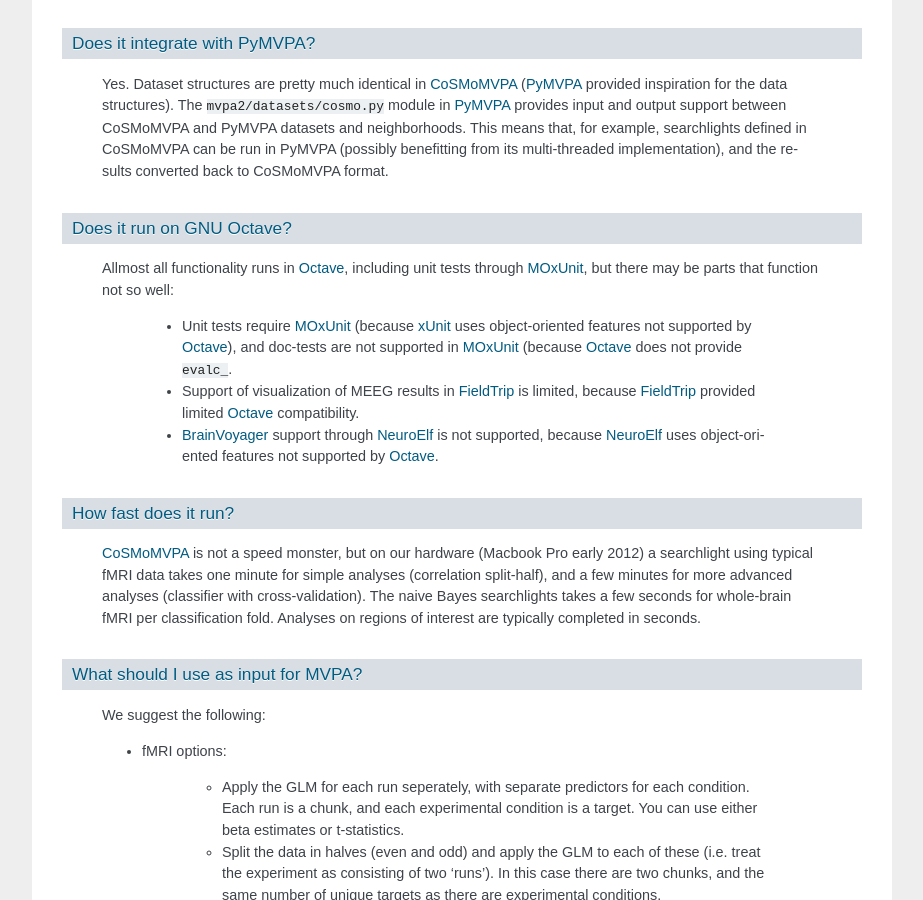
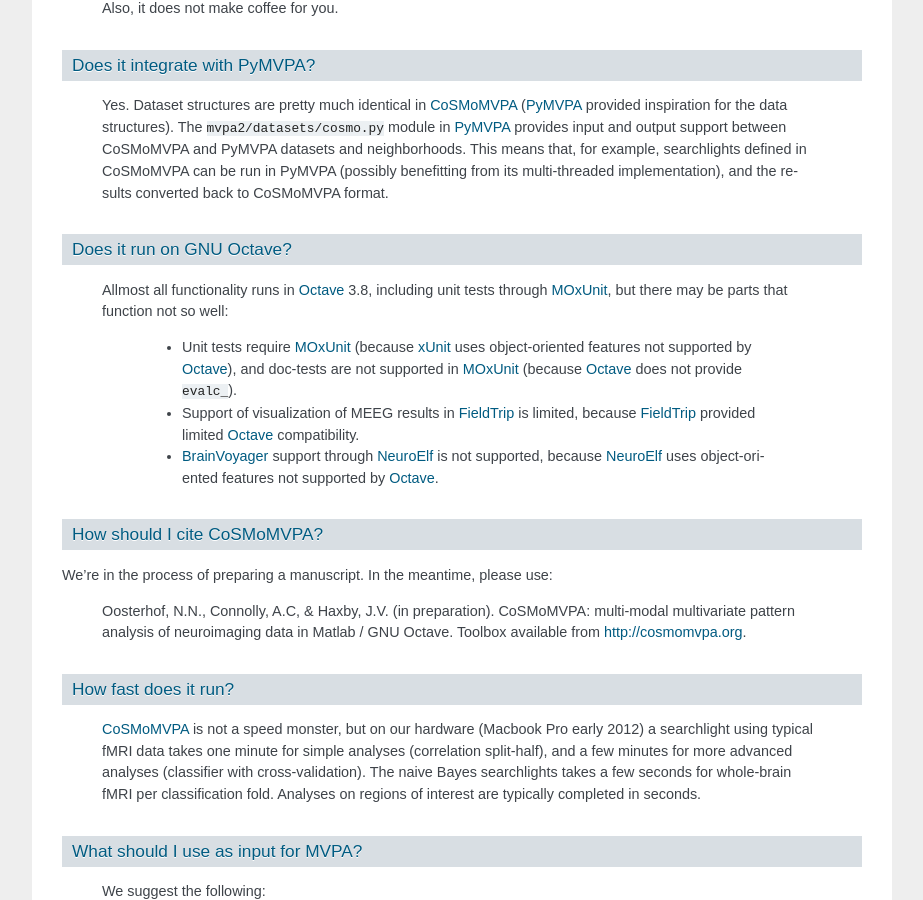
Before and after one commit to CoSMoMVPA/CoSMoMVPA, a Sphinx documentation site: the page built from doc/source/faq.rst, in a window 1280 px wide and 900 px high, scrolled down 2632 px. Shown: the whole window, without its empty margins (198-1121 px from the left). Built offline with Sphinx 7.4.7, drawn with Linux system fonts in a browser that asks for light colours; pages that are not in the unit, such as notebooks, are missing from menus; some of the changed text lies outside the part shown.

Commit message:
WEB+ENH: update citation information for CoSMoMVPA, and support a "year" field in cosmo_check_external

```diff
--- a/doc/source/faq.rst
+++ b/doc/source/faq.rst
@@ -82,13 +82,19 @@ Does it integrate with PyMVPA?
     Yes. Dataset structures are pretty much identical in CoSMoMVPA_ (PyMVPA_ provided inspiration for the data structures). The ``mvpa2/datasets/cosmo.py`` module in PyMVPA_ provides input and output support between CoSMoMVPA and PyMVPA datasets and neighborhoods. This means that, for example, searchlights defined in CoSMoMVPA can be run in PyMVPA (possibly benefitting from its multi-threaded implementation), and the results converted back to CoSMoMVPA format.
 
 Does it run on GNU Octave?
-----------------------
-    Allmost all functionality runs in Octave_, including unit tests through MOxUnit_, but there may be parts that function not so well:
+--------------------------
+    Allmost all functionality runs in Octave_ 3.8, including unit tests through MOxUnit_, but there may be parts that function not so well:
 
-        - Unit tests require MOxUnit_ (because xUnit_ uses object-oriented features not supported by Octave_), and doc-tests are not supported in MOxUnit_ (because Octave_ does not provide ``evalc_``.
+        - Unit tests require MOxUnit_ (because xUnit_ uses object-oriented features not supported by Octave_), and doc-tests are not supported in MOxUnit_ (because Octave_ does not provide ``evalc_``).
         - Support of visualization of MEEG results in FieldTrip_ is limited, because FieldTrip_ provided limited Octave_ compatibility.
         - BrainVoyager_ support through NeuroElf_ is not supported, because NeuroElf_ uses object-oriented features not supported by Octave_.
 
+
+How should I cite CoSMoMVPA?
+----------------------------
+We're in the process of preparing a manuscript. In the meantime, please use:
+
+    Oosterhof, N.N., Connolly, A.C, & Haxby, J.V. (in preparation). CoSMoMVPA: multi-modal multivariate pattern analysis of neuroimaging data in Matlab / GNU Octave. Toolbox available from http://cosmomvpa.org.
 
 How fast does it run?
 -----------------------
```
Also changed, not shown: 1 other file.
